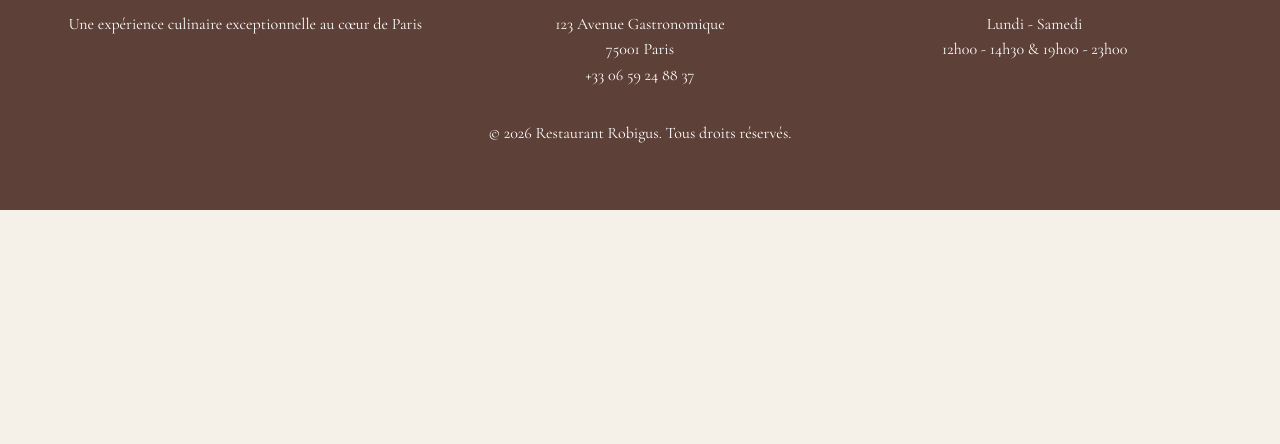
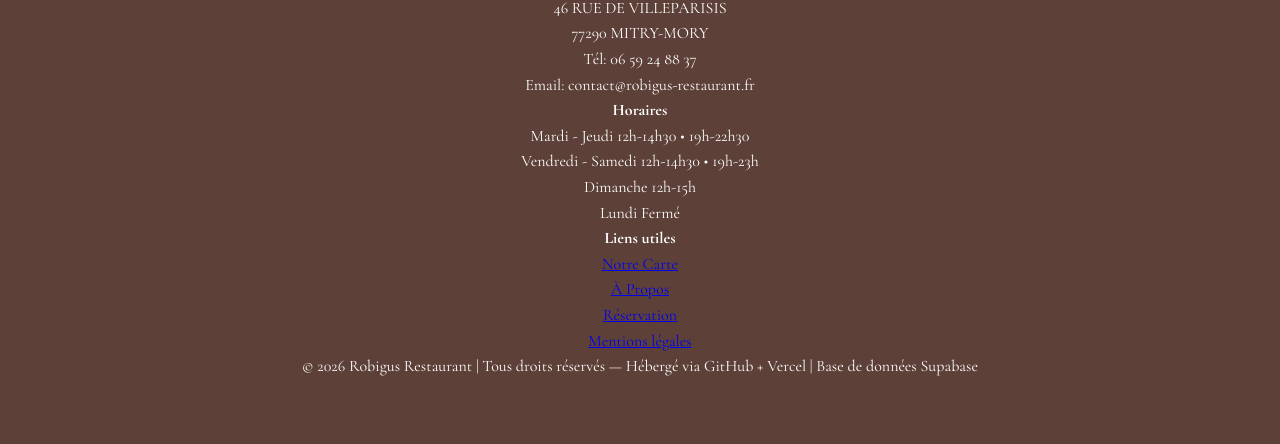
Before and after one commit to MirnaWork-crypto/Robigus-restaurant, a website: page reservation.html in a window 1280 px wide. Shown: the part 1887-2331 px from the top of the page. Before the commit the page ends 2097 px from the top, so only its background shows below. Drawn offline with nearby package versions, Linux system fonts and the light colour scheme.

Commit message:
Update reservation.html

```diff
--- a/reservation.html
+++ b/reservation.html
@@ -505,25 +505,69 @@
         </div>
     </div>
 
-    <footer>
-        <div class="container">
-            <div class="footer-content">
-                <div class="footer-section">
-                    <h3>Restaurant Robigus</h3>
-                    <p>Une expérience culinaire exceptionnelle au cœur de Paris</p>
-                </div>
-                <div class="footer-section">
-                    <h3>Contact</h3>
-                    <p>123 Avenue Gastronomique<br>75001 Paris<br>+33 06 59 24 88 37</p>
-                </div>
-                <div class="footer-section">
-                    <h3>Horaires</h3>
-                    <p>Lundi - Samedi<br>12h00 - 14h30 & 19h00 - 23h00</p>
-                </div>
+
+    <footer class="modern-footer">
+    <div class="footer-wrapper">
+        <div class="footer-main">
+            <div class="footer-info">
+                <h3>Robigus Restaurant</h3>
+                <p>46 RUE DE VILLEPARISIS <br>77290 MITRY-MORY</p>
+                <p>Tél: 06 59 24 88 37<br>Email: contact@robigus-restaurant.fr</p>
             </div>
-            <p>&copy; 2026 Restaurant Robigus. Tous droits réservés.</p>
+            <div class="footer-hours">
+                <h4>Horaires</h4>
+                <ul>
+                    <li><span>Mardi - Jeudi</span> <span>12h-14h30 • 19h-22h30</span></li>
+                    <li><span>Vendredi - Samedi</span> <span>12h-14h30 • 19h-23h</span></li>
+                    <li><span>Dimanche</span> <span>12h-15h</span></li>
+                    <li><span>Lundi</span> <span>Fermé</span></li>
+                </ul>
+            </div>
+            <div class="footer-links">
+                <h4>Liens utiles</h4>
+                <ul>
+                    <li><a href="carte.html">Notre Carte</a></li>
+                    <li><a href="apropos.html">À Propos</a></li>
+                    <li><a href="reservation.html">Réservation</a></li>
+                    <li><a href="mentions-legales.html">Mentions légales</a></li>
+                </ul>
+            </div>
         </div>
-    </footer>
+        <div class="footer-bottom">
+            <p>© 2026 Robigus Restaurant | Tous droits réservés — Hébergé via GitHub + Vercel | Base de données Supabase</p>
+        </div>
+    </div>
+</footer>
+
+<!-- Scripts légers pour navigation fluide et Vercel Analytics -->
+<script>
+    // Navigation fluide pour ancres internes si besoin
+    document.querySelectorAll('a[href^="#"]').forEach(anchor => {
+        anchor.addEventListener('click', function(e) {
+            const targetId = this.getAttribute('href');
+            if(targetId !== "#" && targetId !== "#top" && targetId !== "") {
+                const targetElem = document.querySelector(targetId);
+                if(targetElem) {
+                    e.preventDefault();
+                    targetElem.scrollIntoView({ behavior: 'smooth', block: 'start' });
+                }
+            }
+        });
+    });
+
+    // Script Vercel Analytics (identique à la charte technique)
+    (function() {
+        const t = document.createElement('script');
+        t.src = 'https://vitals.vercel-insights.com/v1/script.js?' + Date.now();
+        t.dataset.vercelDsn = 'https://vitals.vercel-insights.com/v1/vitals';
+        t.dataset.vercelOrigin = window.location.origin;
+        t.crossOrigin = 'anonymous';
+        t.defer = true;
+        document.body.appendChild(t);
+    })();
+
+
+</script>
 
 
 <script>
```
